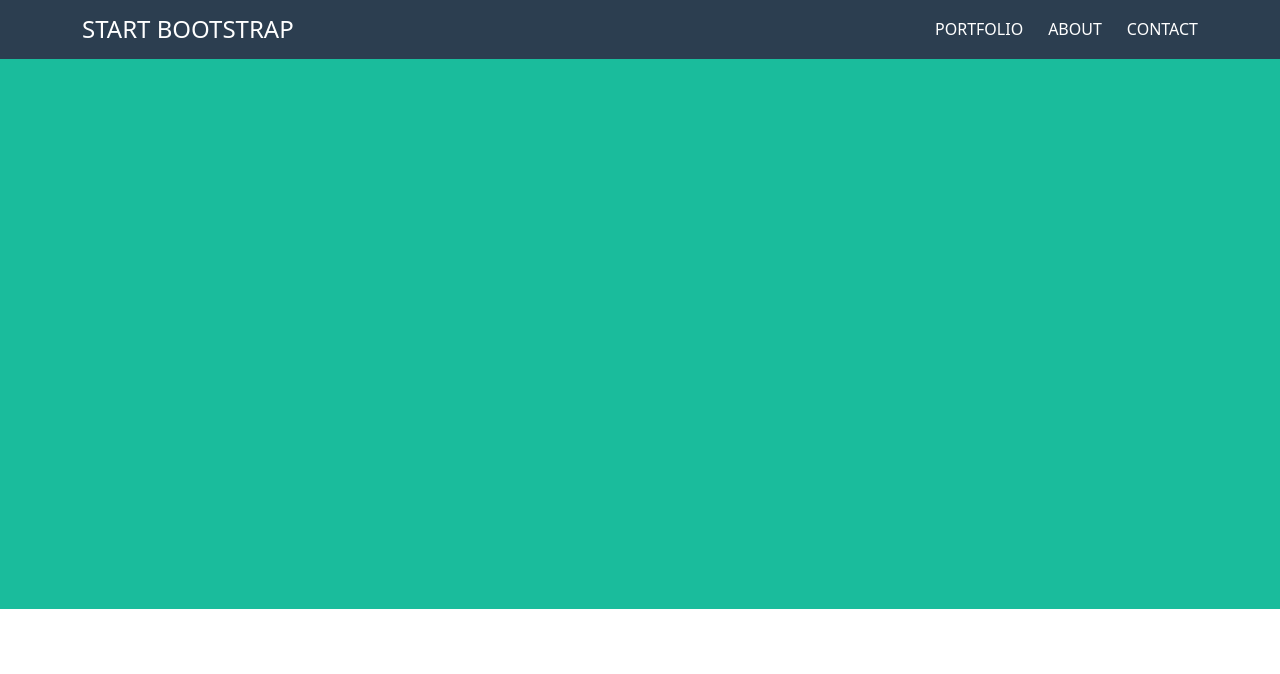
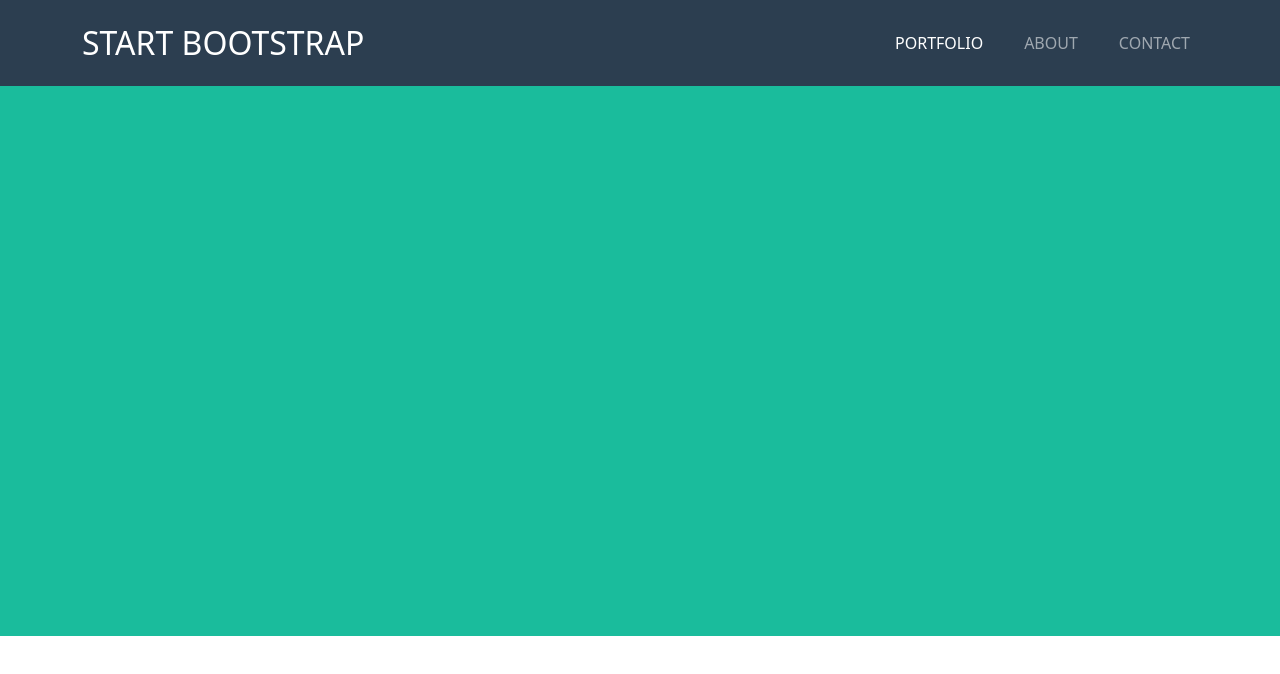
Before and after one commit to Simone823/html-css-bootstrap-freelancer, a plain HTML site: page index.html in a window 1280 px wide. Shown: the top 674 px of the page. Drawn offline with nearby package versions, Linux system fonts and the light colour scheme.

Commit message:
nav header

```diff
--- a/index.html
+++ b/index.html
@@ -20,27 +20,30 @@
 
     <!-- Header -->
     <header class="container-fluid bkg-blue-turquoise padding-y-15">
-        <div class="container">
-            <!-- Riga 1 -->
-            <div class="row justify-content-between text-white align-items-center">
+        <nav class="navbar navbar-expand-sm navbar-dark bkg flex-grow-0 align-items-center">
+            <div class="container d-flex align-items-center justify-content-between">
+              <h1 class="text-uppercase fs-2 text-white">Start Bootstrap</h1>
+              <button class="navbar-toggler" type="button" data-bs-toggle="collapse" data-bs-target="#navbarSupportedContent" aria-controls="navbarSupportedContent" aria-expanded="false" aria-label="Toggle navigation">
+                <span class="navbar-toggler-icon"></span>
+              </button>
 
-                <!-- Logo -->
-                <div class="col-auto">
-                    <h1 class="text-uppercase fs-4">Start Bootstrap</h1>
-                </div>
-
-                <!-- Menu list -->
-                <div class="col-auto text-uppercase">
-                    <ul class="d-flex">
-                        <li><a href="#">Portfolio</a></li>
-                        <li><a href="#">About</a></li>
-                        <li><a href="#">Contact</a></li>
-                    </ul>
-                </div>
-
+              <div class="collapse navbar-collapse text-uppercase flex-grow-0 align-items-center" id="navbarSupportedContent">
+                <ul class="navbar-nav me-auto mb-2 mb-lg-0">
+                  <li class="nav-item">
+                    <a class="nav-link active" aria-current="page" href="#">Portfolio</a>
+                  </li>
+                  <li class="nav-item">
+                    <a class="nav-link" href="#">About</a>
+                  </li>
+                  <li class="nav-item dropdown">
+                    <a class="nav-link " href="#" id="navbarDropdown" role="button" data-bs-toggle="dropdown" aria-expanded="false">
+                      Contact
+                    </a>
+                  </li>
+                </ul>
+              </div>
             </div>
-
-        </div>
+          </nav>
     </header>
 
 
@@ -180,5 +183,9 @@
 
     </footer>
 
+
+
+
+    <script src="https://cdn.jsdelivr.net/npm/bootstrap@5.1.3/dist/js/bootstrap.bundle.min.js" integrity="sha384-ka7Sk0Gln4gmtz2MlQnikT1wXgYsOg+OMhuP+IlRH9sENBO0LRn5q+8nbTov4+1p" crossorigin="anonymous"></script>
 </body>
 </html>
```
